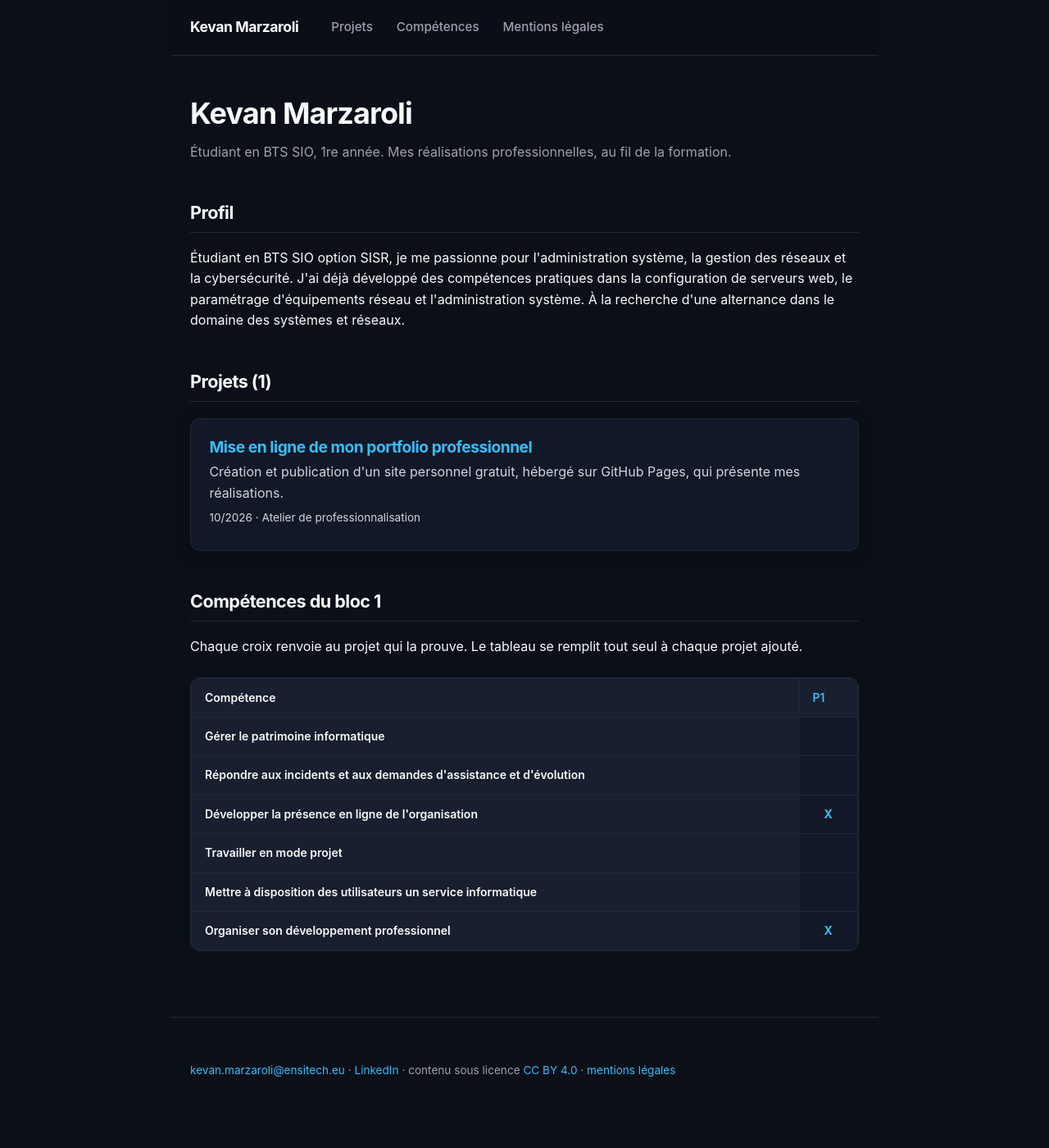
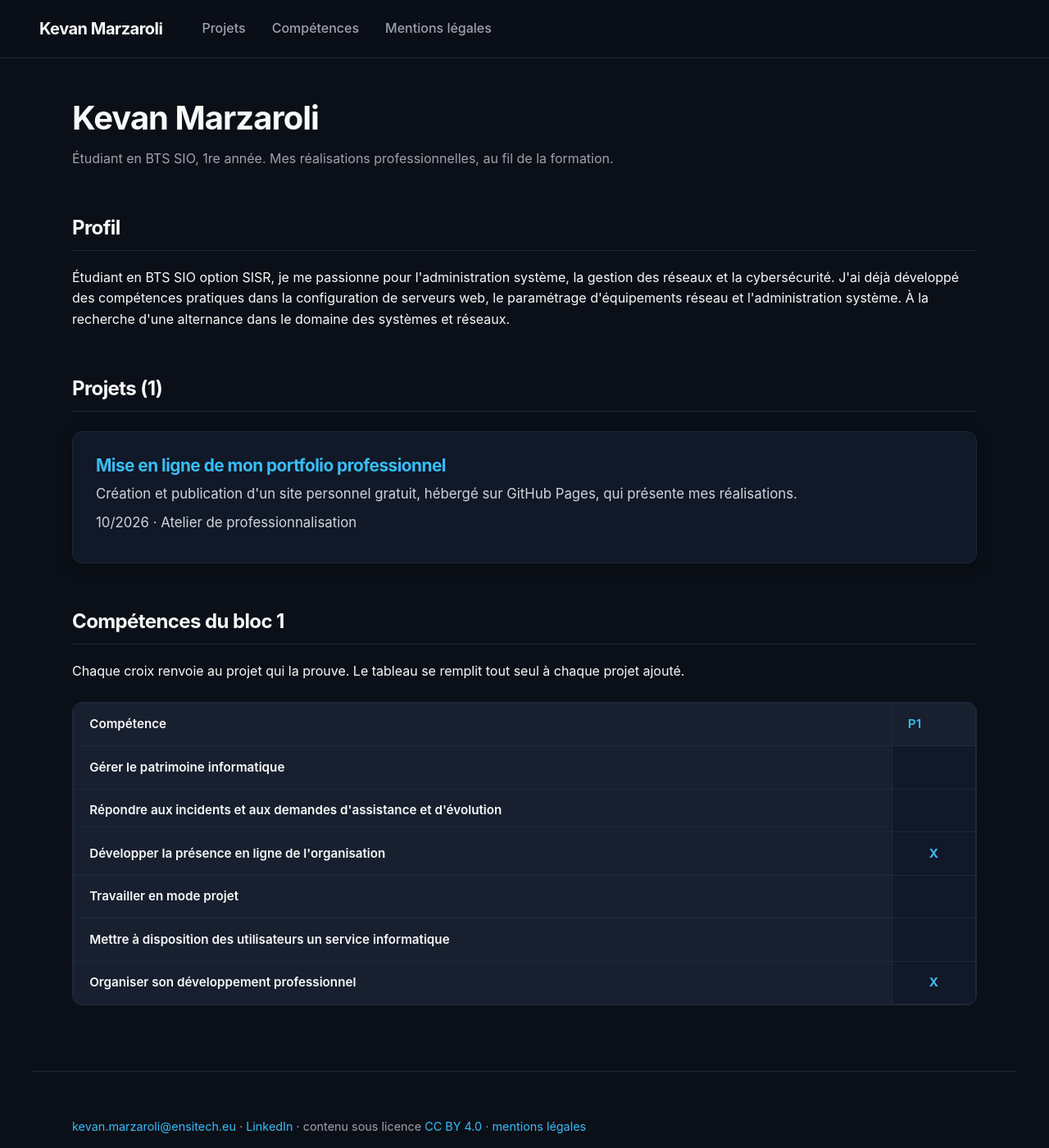
Before and after one commit to kevan-png/repository-Kevan-Marzaroli, a Jekyll site: the page built from index.html, in a window 1280 px wide and 1400 px high. Shown: the whole window at 82% size. Built offline with Jekyll 4.4.1, drawn with Linux system fonts in a browser that asks for light colours.

Commit message:
Refactor styles for full-width portfolio layout
Updated the portfolio styles for full-width layout, adjusted padding, margins, and font sizes for better responsiveness and aesthetics.

```diff
--- a/css/style.css
+++ b/css/style.css
@@ -1,4 +1,4 @@
-/* Style du portfolio — Design Pro Tech & Dark Mode Premium */
+/* Style du portfolio — Version Pleine Largeur (Full-Width) */
 
 :root {
   --bg-main: #0b0f17;          /* Fond principal sombre et profond */
@@ -31,34 +31,34 @@ body {
   -webkit-font-smoothing: antialiased;
 }
 
-/* Structure principale */
-header, main, footer {
-  max-width: 54rem;
-  margin: 0 auto;
-  padding: 0 1.5rem;
-}
-
-/* Navigation collée en haut avec effet verre */
+/* En-tête pleine largeur sur tout l'écran */
 header {
   position: sticky;
   top: 0;
   z-index: 50;
-  background: rgba(11, 15, 23, 0.85);
+  width: 100%;
+  background: rgba(11, 15, 23, 0.9);
   backdrop-filter: blur(12px);
   -webkit-backdrop-filter: blur(12px);
-  padding-top: 1.2rem;
-  padding-bottom: 1.2rem;
+  padding: 1.2rem 3rem;
   display: flex;
   flex-wrap: wrap;
   justify-content: flex-start;
   align-items: center;
-  gap: 1rem 2.5rem;
+  gap: 1rem 3rem;
   border-bottom: 1px solid var(--border);
+}
+
+/* Contenu principal plus large (s'étalant jusqu'à 1200px) */
+main, footer {
+  max-width: 1200px;
+  margin: 0 auto;
+  padding: 0 3rem;
 }
 
 .site {
   margin: 0;
-  font-size: 1.1rem;
+  font-size: 1.25rem;
   font-weight: 700;
   letter-spacing: -0.025em;
 }
@@ -79,9 +79,9 @@ nav ul {
   margin: 0;
   display: flex;
   flex-wrap: wrap;
-  gap: 0.5rem 1.8rem;
+  gap: 0.5rem 2rem;
   font-weight: 500;
-  font-size: 0.95rem;
+  font-size: 1rem;
 }
 
 nav a {
@@ -103,15 +103,15 @@ h1, h2, h3 {
 }
 
 h1 {
-  font-size: 2.25rem;
+  font-size: 2.5rem;
   margin: 3rem 0 0.75rem;
 }
 
 h2 {
-  font-size: 1.35rem;
-  margin-top: 3rem;
+  font-size: 1.5rem;
+  margin-top: 3.5rem;
   border-bottom: 1px solid var(--border);
-  padding-bottom: 0.6rem;
+  padding-bottom: 0.75rem;
 }
 
 a {
@@ -136,16 +136,16 @@ a:focus-visible {
 }
 
 .meta {
-  font-size: 0.85rem;
+  font-size: 0.9rem;
 }
 
-/* Cartes Projets style Premium Dark */
+/* Cartes Projets style Large */
 .carte {
   border: 1px solid var(--border);
   background-color: var(--bg-card);
   border-radius: 12px;
-  padding: 1.4rem;
-  margin: 1.25rem 0;
+  padding: 1.75rem;
+  margin: 1.5rem 0;
   box-shadow: 0 4px 20px rgba(0, 0, 0, 0.25);
   transition: all 0.25s cubic-bezier(0.16, 1, 0.3, 1);
 }
@@ -158,34 +158,35 @@ a:focus-visible {
 }
 
 .carte h3 {
-  margin: 0 0 0.4rem;
-  font-size: 1.2rem;
+  margin: 0 0 0.5rem;
+  font-size: 1.3rem;
 }
 
 .carte p {
-  margin: 0.4rem 0;
+  margin: 0.5rem 0;
   color: #d1d5db;
+  font-size: 1.05rem;
 }
 
-/* Badges de compétences sous forme de capsules */
+/* Badges de compétences */
 .comp-liste {
-  font-size: 0.85rem;
-  margin-top: 1rem;
+  font-size: 0.9rem;
+  margin-top: 1.2rem;
 }
 
 .comp {
   display: inline-block;
   border: 1px solid var(--border-bright);
   border-radius: 9999px;
-  padding: 0.2rem 0.7rem;
-  margin: 0.25rem 0.35rem 0.25rem 0;
+  padding: 0.25rem 0.8rem;
+  margin: 0.25rem 0.4rem 0.25rem 0;
   background-color: rgba(56, 189, 248, 0.08);
   color: var(--accent);
   font-weight: 500;
-  font-size: 0.8rem;
+  font-size: 0.85rem;
 }
 
-/* Tableau des compétences */
+/* Tableau des compétences pleine largeur */
 .defile {
   overflow-x: auto;
   border-radius: 12px;
@@ -197,12 +198,12 @@ a:focus-visible {
 table {
   border-collapse: collapse;
   width: 100%;
-  font-size: 0.875rem;
+  font-size: 0.95rem;
 }
 
 th, td {
   border: 1px solid var(--border);
-  padding: 0.75rem 1rem;
+  padding: 0.85rem 1.2rem;
   text-align: left;
   vertical-align: middle;
 }
@@ -220,7 +221,7 @@ tr:hover td {
 td.case {
   text-align: center;
   font-weight: 700;
-  min-width: 2.5rem;
+  min-width: 3rem;
   color: var(--accent);
 }
 
@@ -230,7 +231,7 @@ img {
   height: auto;
   border: 1px solid var(--border);
   border-radius: 10px;
-  margin: 1.2rem 0;
+  margin: 1.5rem 0;
   box-shadow: 0 10px 25px rgba(0, 0, 0, 0.3);
 }
 
@@ -246,13 +247,19 @@ code {
 
 footer {
   margin-top: 5rem;
-  padding: 2.5rem 1.5rem;
-  font-size: 0.85rem;
+  padding-top: 2.5rem;
+  padding-bottom: 2.5rem;
+  font-size: 0.9rem;
   color: var(--text-muted);
   border-top: 1px solid var(--border);
 }
 
-/* Responsive pour mobiles */
+/* Adaptations écrans mobiles et tablettes */
+@media (max-width: 768px) {
+  header { padding: 1rem 1.5rem; }
+  main, footer { padding: 0 1.5rem; }
+}
+
 @media (max-width: 520px) {
   body { font-size: 15px; }
   h1 { font-size: 1.8rem; }
```
